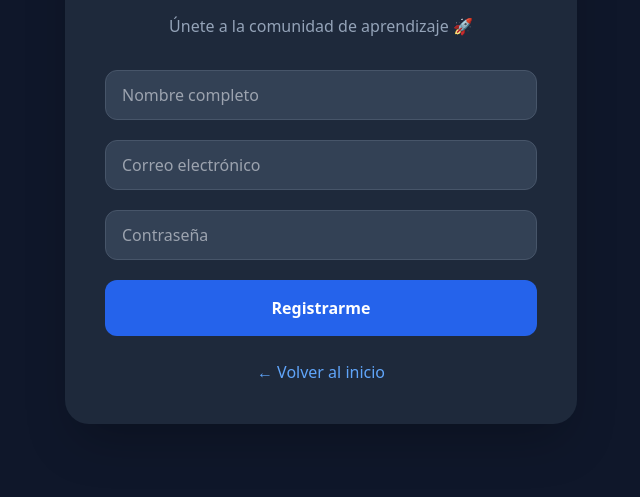
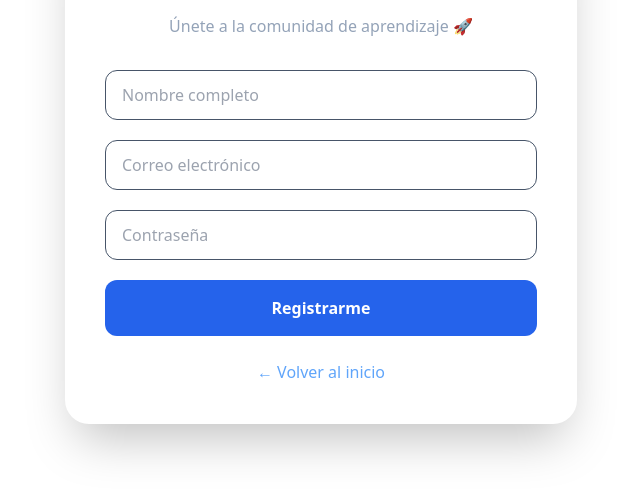
Before and after one commit to AlejoAgdIA/EntregaIntroduccion, a plain HTML site: page registro.html in a window 1280 px wide. Shown: the part 231-728 px from the top of the page, without its empty margins (319-959 px from the left). Drawn offline with nearby package versions, Linux system fonts and the light colour scheme.

Commit message:
Se cambia el color del fondo en login y register

```diff
--- a/registro.html
+++ b/registro.html
@@ -5,16 +5,16 @@
     <title>Registro | Cursos Virtuales</title>
     <script src="https://cdn.tailwindcss.com"></script>
 </head>
-<body class="bg-slate-900 text-white font-sans flex items-center justify-center min-h-screen">
+<body class="bg-fondo m-0 p-0 text-white font-sans flex items-center justify-center min-h-screen">
 
-    <div class="bg-slate-800 p-10 rounded-3xl shadow-2xl w-full max-w-lg">
+    <div class="bg-white-800 p-10 rounded-3xl shadow-2xl w-full max-w-lg">
         <h2 class="text-3xl font-bold mb-6 text-center">Crear cuenta</h2>
         <p class="text-slate-400 text-center mb-8">Únete a la comunidad de aprendizaje 🚀</p>
 
         <form class="space-y-5">
-            <input type="text" placeholder="Nombre completo" class="w-full px-4 py-3 rounded-xl bg-slate-700 border border-slate-600 focus:ring-2 focus:ring-blue-500 outline-none">
-            <input type="email" placeholder="Correo electrónico" class="w-full px-4 py-3 rounded-xl bg-slate-700 border border-slate-600 focus:ring-2 focus:ring-blue-500 outline-none">
-            <input type="password" placeholder="Contraseña" class="w-full px-4 py-3 rounded-xl bg-slate-700 border border-slate-600 focus:ring-2 focus:ring-blue-500 outline-none">
+            <input type="text" placeholder="Nombre completo" class="w-full px-4 py-3 rounded-xl bg-white-700 border border-slate-600 focus:ring-2 focus:ring-blue-500 outline-none">
+            <input type="email" placeholder="Correo electrónico" class="w-full px-4 py-3 rounded-xl bg-white-700 border border-slate-600 focus:ring-2 focus:ring-blue-500 outline-none">
+            <input type="password" placeholder="Contraseña" class="w-full px-4 py-3 rounded-xl bg-white-700 border border-slate-600 focus:ring-2 focus:ring-blue-500 outline-none">
 
             <button class="w-full bg-blue-600 py-4 rounded-xl font-bold hover:bg-blue-700 transition-all">Registrarme</button>
         </form>
```
Also changed, not shown: login.html (+4 -4 lines).
